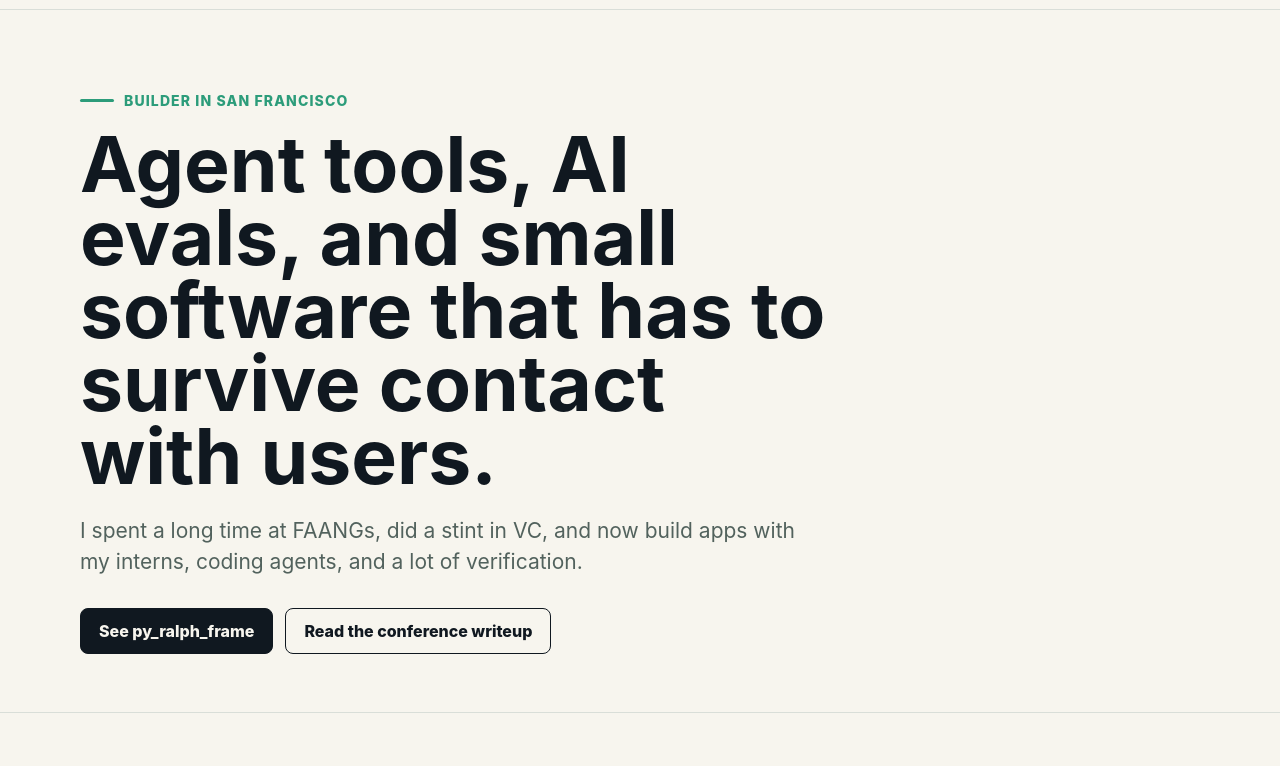
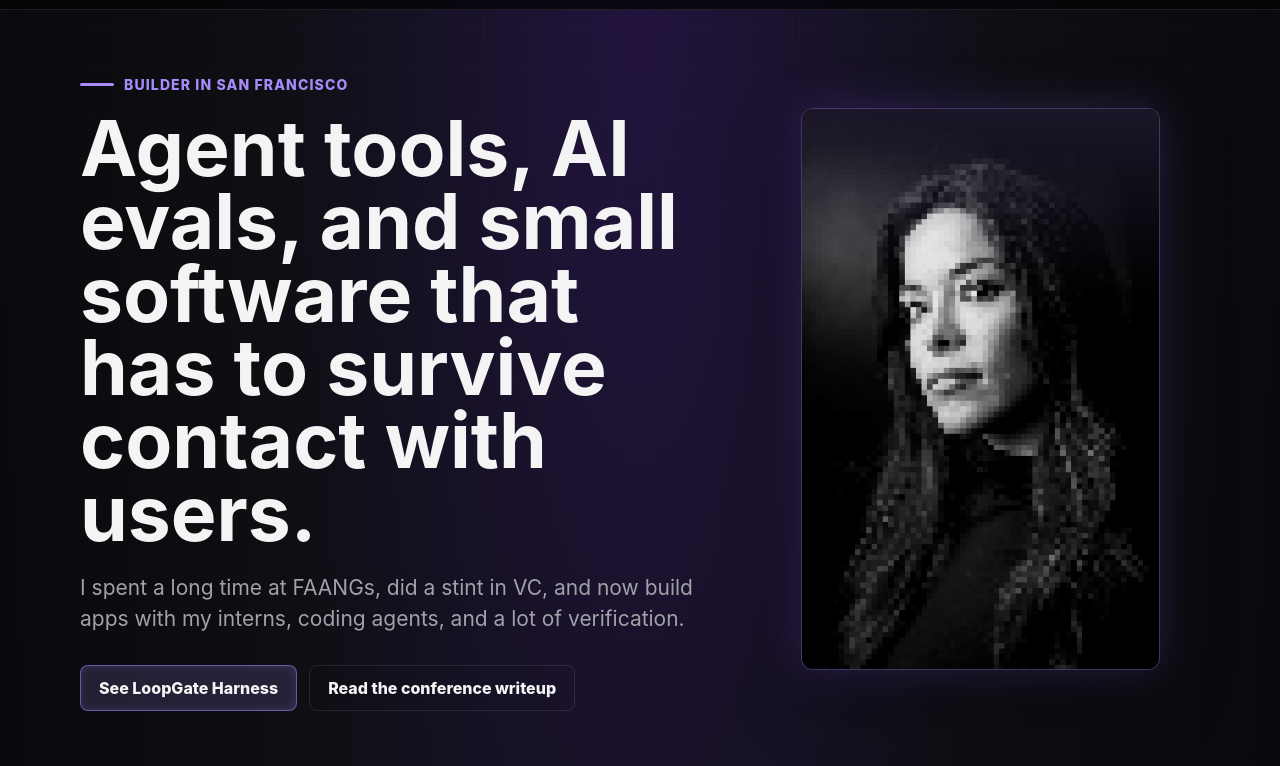
Before and after one commit to rxdt/rxdt.github.io, a plain HTML site: page index.html in a window 1280 px wide. Shown: the part 63-829 px from the top of the page. Drawn offline with Linux system fonts and the light colour scheme.

Commit message:
Restyle portfolio with violet portrait

```diff
--- a/index.html
+++ b/index.html
@@ -4,14 +4,14 @@
     <meta charset="utf-8">
     <meta name="viewport" content="width=device-width, initial-scale=1">
     <meta name="google-site-verification" content="HGOXOZO_k4LCft-w2hY9nPwxJlCA005cy3fJMXP3Lyc">
-    <title>Roxana dT — Agent tools, AI evals, and the AI Deployment Calculator</title>
-    <meta name="description" content="Roxana dT builds agent tools, AI evaluation projects, and practical software — including the AI Deployment Calculator, a browser tool that estimates GPU VRAM and hardware for AI workloads.">
+    <title>Roxana dT - Agent tools, AI evals, and the AI Deployment Calculator</title>
+    <meta name="description" content="Roxana dT builds agent tools, AI evaluation projects, and practical software including the AI Deployment Calculator, a browser tool that estimates GPU VRAM and hardware for AI workloads.">
     <link rel="canonical" href="https://rxdt.github.io/">
-    <meta property="og:title" content="Roxana dT — Agent tools, AI evals, and the AI Deployment Calculator">
+    <meta property="og:title" content="Roxana dT - Agent tools, AI evals, and the AI Deployment Calculator">
     <meta property="og:description" content="Agent tools, AI evaluation projects, and the AI Deployment Calculator for estimating GPU VRAM and hardware.">
     <meta property="og:type" content="website">
     <meta property="og:url" content="https://rxdt.github.io/">
-    <meta property="og:image" content="https://rxdt.github.io/assets/py-ralph-frame.png">
+    <meta property="og:image" content="https://rxdt.github.io/assets/rxdt_pixels.png">
     <meta name="twitter:card" content="summary_large_image">
     <link rel="icon" href="/favicon.svg" type="image/svg+xml">
     <script type="application/ld+json">
@@ -43,16 +43,18 @@
     </script>
     <style>
       :root {
-        color-scheme: light;
-        --ink: #101820;
-        --muted: #52625d;
-        --paper: #f7f5ee;
-        --panel: #ffffff;
-        --line: #d9ded8;
-        --green: #2c9c7a;
-        --orange: #f15a2b;
-        --gold: #e1b437;
-        --shadow: 0 18px 50px rgba(16, 24, 32, 0.1);
+        color-scheme: dark;
+        --ink: #f4f4f5;
+        --muted: #a1a1aa;
+        --paper: #0d0f12;
+        --panel: rgba(12, 13, 18, 0.72);
+        --panel-strong: rgba(6, 7, 11, 0.88);
+        --line: rgba(167, 139, 250, 0.22);
+        --line-soft: rgba(255, 255, 255, 0.1);
+        --violet: #a78bfa;
+        --violet-strong: #8b5cf6;
+        --amber: #fcd34d;
+        --shadow: 0 24px 70px rgba(0, 0, 0, 0.46);
       }
 
       * {
@@ -65,10 +67,25 @@
 
       body {
         margin: 0;
-        background: var(--paper);
+        background:
+          radial-gradient(ellipse at 50% 0%, rgba(76, 29, 149, 0.34), rgba(13, 15, 18, 0.92) 42%, #050507 100%),
+          var(--paper);
         color: var(--ink);
         font-family: Inter, ui-sans-serif, system-ui, -apple-system, BlinkMacSystemFont, "Segoe UI", sans-serif;
         line-height: 1.5;
+      }
+
+      body::before {
+        content: "";
+        position: fixed;
+        inset: 0;
+        z-index: -1;
+        pointer-events: none;
+        background-image:
+          linear-gradient(rgba(167, 139, 250, 0.045) 1px, transparent 1px),
+          linear-gradient(90deg, rgba(167, 139, 250, 0.045) 1px, transparent 1px);
+        background-size: 44px 44px;
+        mask-image: linear-gradient(to bottom, rgba(0, 0, 0, 0.72), transparent 70%);
       }
 
       a {
@@ -77,8 +94,7 @@
       }
 
       a:hover {
-        text-decoration: underline;
-        text-underline-offset: 4px;
+        color: var(--violet);
       }
 
       .shell {
@@ -87,8 +103,8 @@
       }
 
       header {
-        border-bottom: 1px solid var(--line);
-        background: rgba(247, 245, 238, 0.92);
+        border-bottom: 1px solid var(--line-soft);
+        background: rgba(5, 5, 7, 0.78);
         position: sticky;
         top: 0;
         z-index: 10;
@@ -107,6 +123,7 @@
         font-size: 18px;
         font-weight: 800;
         letter-spacing: 0;
+        color: var(--ink);
       }
 
       .nav-links {
@@ -119,14 +136,19 @@
       }
 
       .hero {
-        padding: 74px 0 58px;
+        display: grid;
+        grid-template-columns: minmax(0, 1.04fr) minmax(300px, 0.72fr);
+        gap: 48px;
+        align-items: center;
+        min-height: calc(100vh - 72px);
+        padding: 58px 0 64px;
       }
 
       .eyebrow {
         display: inline-flex;
         align-items: center;
         gap: 10px;
-        color: var(--green);
+        color: var(--violet);
         font-size: 14px;
         font-weight: 800;
         letter-spacing: 0.08em;
@@ -138,13 +160,13 @@
         width: 34px;
         height: 3px;
         border-radius: 999px;
-        background: var(--green);
+        background: var(--violet);
       }
 
       h1 {
         margin: 18px 0 20px;
         max-width: 760px;
-        font-size: clamp(46px, 6vw, 86px);
+        font-size: clamp(44px, 6vw, 84px);
         line-height: 0.95;
         letter-spacing: 0;
       }
@@ -153,6 +175,39 @@
         max-width: 720px;
         color: var(--muted);
         font-size: 21px;
+      }
+
+      .portrait {
+        position: relative;
+        overflow: hidden;
+        border: 1px solid rgba(167, 139, 250, 0.35);
+        border-radius: 12px;
+        background: rgba(8, 8, 12, 0.55);
+        box-shadow:
+          0 0 46px rgba(139, 92, 246, 0.24),
+          inset 0 0 18px rgba(167, 139, 250, 0.12),
+          var(--shadow);
+      }
+
+      .portrait::after {
+        content: "";
+        position: absolute;
+        inset: 0;
+        pointer-events: none;
+        background:
+          linear-gradient(180deg, rgba(167, 139, 250, 0.16), transparent 34%),
+          radial-gradient(circle at 50% 20%, transparent, rgba(0, 0, 0, 0.22) 70%);
+        mix-blend-mode: screen;
+      }
+
+      .portrait img {
+        width: 100%;
+        min-height: 560px;
+        max-height: 72vh;
+        display: block;
+        object-fit: cover;
+        object-position: 50% 28%;
+        filter: grayscale(1) contrast(1.08);
       }
 
       .actions {
@@ -168,21 +223,30 @@
         justify-content: center;
         min-height: 46px;
         padding: 0 18px;
-        border: 1px solid var(--ink);
+        border: 1px solid rgba(167, 139, 250, 0.54);
         border-radius: 8px;
         font-weight: 800;
-        background: var(--ink);
-        color: var(--paper);
+        background: rgba(167, 139, 250, 0.16);
+        color: var(--ink);
+        box-shadow: inset 0 0 10px rgba(167, 139, 250, 0.18);
       }
 
       .button.secondary {
         background: transparent;
         color: var(--ink);
+        border-color: var(--line-soft);
+        box-shadow: none;
+      }
+
+      .button:hover {
+        text-decoration: none;
+        border-color: var(--violet);
+        background: rgba(167, 139, 250, 0.24);
       }
 
       section {
         padding: 56px 0;
-        border-top: 1px solid var(--line);
+        border-top: 1px solid var(--line-soft);
       }
 
       .section-head {
@@ -214,11 +278,12 @@
       }
 
       .project {
-        border: 1px solid var(--line);
+        border: 1px solid var(--line-soft);
         border-radius: 8px;
         overflow: hidden;
         background: var(--panel);
         box-shadow: var(--shadow);
+        backdrop-filter: blur(12px);
       }
 
       .project-image {
@@ -226,7 +291,7 @@
         height: 300px;
         display: block;
         object-fit: cover;
-        background: #edf1ee;
+        background: #111117;
       }
 
       .project-image--calc {
@@ -235,8 +300,10 @@
         justify-content: center;
         text-align: center;
         padding: 0 20px;
-        background: linear-gradient(135deg, var(--green), #1c6f57);
-        color: var(--paper);
+        background:
+          radial-gradient(circle at top left, rgba(167, 139, 250, 0.5), transparent 42%),
+          linear-gradient(135deg, #111117, #2e1065);
+        color: var(--ink);
         font-size: clamp(26px, 4vw, 34px);
         font-weight: 850;
         line-height: 1.05;
@@ -251,7 +318,7 @@
       }
 
       .project-kicker {
-        color: var(--orange);
+        color: var(--violet);
         font-size: 13px;
         font-weight: 850;
         letter-spacing: 0.08em;
@@ -280,7 +347,7 @@
       }
 
       .links a {
-        color: var(--green);
+        color: var(--violet);
       }
 
       .focus-grid {
@@ -290,9 +357,12 @@
       }
 
       .focus {
-        border-left: 4px solid var(--gold);
-        background: rgba(255, 255, 255, 0.58);
+        border: 1px solid var(--line-soft);
+        border-left: 4px solid var(--violet);
+        border-radius: 8px;
+        background: rgba(12, 13, 18, 0.58);
         padding: 18px 18px 18px 20px;
+        backdrop-filter: blur(10px);
       }
 
       .focus strong {
@@ -318,11 +388,12 @@
       }
 
       .contact-list a {
-        border: 1px solid var(--line);
+        border: 1px solid var(--line-soft);
         border-radius: 8px;
         padding: 14px 16px;
         background: var(--panel);
         font-weight: 800;
+        backdrop-filter: blur(10px);
       }
 
       footer {
@@ -348,7 +419,18 @@
         }
 
         .hero {
+          grid-template-columns: 1fr;
+          min-height: auto;
           padding-top: 48px;
+        }
+
+        .portrait {
+          max-width: 420px;
+        }
+
+        .portrait img {
+          min-height: 420px;
+          max-height: none;
         }
 
         .section-head {
@@ -383,7 +465,7 @@
 
     <main>
       <div class="shell hero">
-        <div>
+        <div class="hero-copy">
           <div class="eyebrow">Builder in San Francisco</div>
           <h1>Agent tools, AI evals, and small software that has to survive contact with users.</h1>
           <p class="lede">
@@ -391,10 +473,13 @@
             coding agents, and a lot of verification.
           </p>
           <div class="actions" aria-label="Primary links">
-            <a class="button" href="https://github.com/rxdt/py_ralph_frame">See py_ralph_frame</a>
+            <a class="button" href="https://github.com/rxdt/loopgate-harness">See LoopGate Harness</a>
             <a class="button secondary" href="https://dev.to/rxdt/proceedings-of-the-first-and-last-intent-inference-conference-24a5">Read the conference writeup</a>
           </div>
         </div>
+        <figure class="portrait" aria-label="Portrait of Roxana dT">
+          <img src="assets/rxdt_pixels.png" alt="Black and white pixel portrait of Roxana dT">
+        </figure>
       </div>
 
       <section id="work">
@@ -427,17 +512,17 @@
             </article>
 
             <article class="project">
-              <img class="project-image" src="assets/py-ralph-frame.png" alt="py_ralph_frame thumbnail">
+              <img class="project-image" src="assets/py-ralph-frame.png" alt="LoopGate Harness thumbnail">
               <div class="project-body">
                 <div class="project-kicker">Developer tool</div>
-                <h3>py_ralph_frame</h3>
+                <h3>LoopGate Harness</h3>
                 <p>
                   A lightweight spec-driven loop harness for Claude Code, Codex, and Gemini CLI.
                   It runs fresh-context agent loops with specs, commits, and verification gates.
                 </p>
                 <div class="links">
-                  <a href="https://github.com/rxdt/py_ralph_frame">Repository</a>
-                  <a href="https://github.com/rxdt/py_ralph_frame/agents?author=rxdt">Agent runs</a>
+                  <a href="https://github.com/rxdt/loopgate-harness">Repository</a>
+                  <a href="https://github.com/rxdt/loopgate-harness/agents?author=rxdt">Agent runs</a>
                 </div>
               </div>
             </article>
```
Also changed, not shown: assets/rxdt_pixels.png (added).
